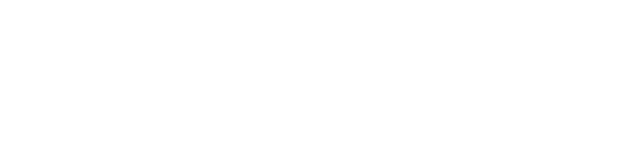
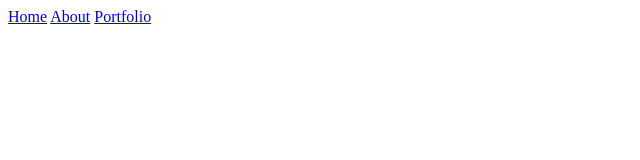
Before and after one commit to jjenni536/Career-Simulation-1, a plain HTML site: page portfolio.html in a window 1280 px wide. Shown: the whole page, without its empty margins (0-640 px from the left). Drawn offline with Linux system fonts and the light colour scheme.

Commit message:
added minor content in portfolio html doc

```diff
--- a/portfolio.html
+++ b/portfolio.html
@@ -2,8 +2,13 @@
 <html>
 <head>
     <title>Justice Jennings - Portfolio</title>
+    <link rel="stylesheet" href="styles.css">
 </head>
 <body>
-
+    <nav>
+        <a href="index.html">Home</a>
+        <a href="about.html">About</a>
+        <a href="portfolio.html">Portfolio</a>
+    </nav>
 </body>
 </html>
```
